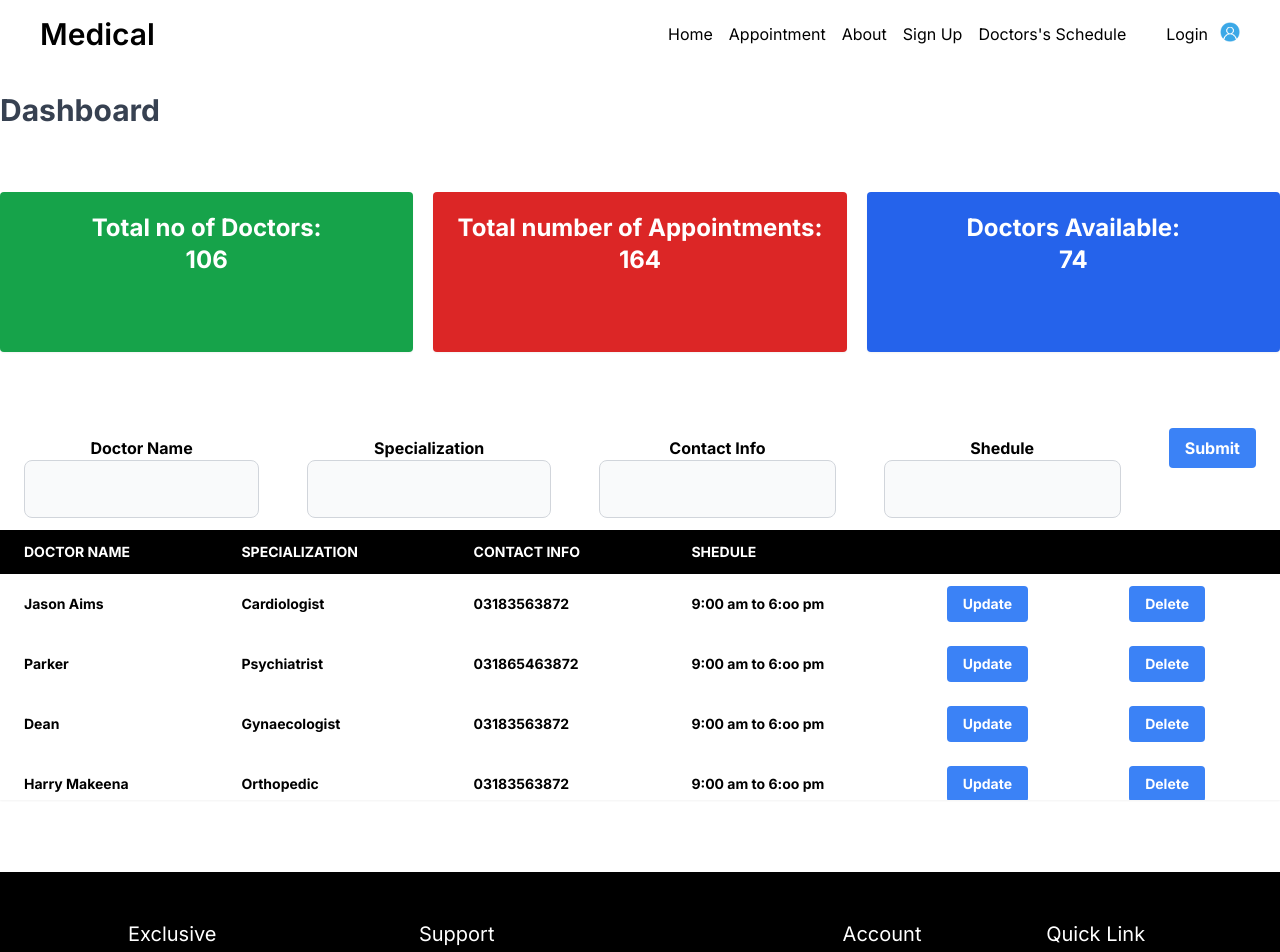
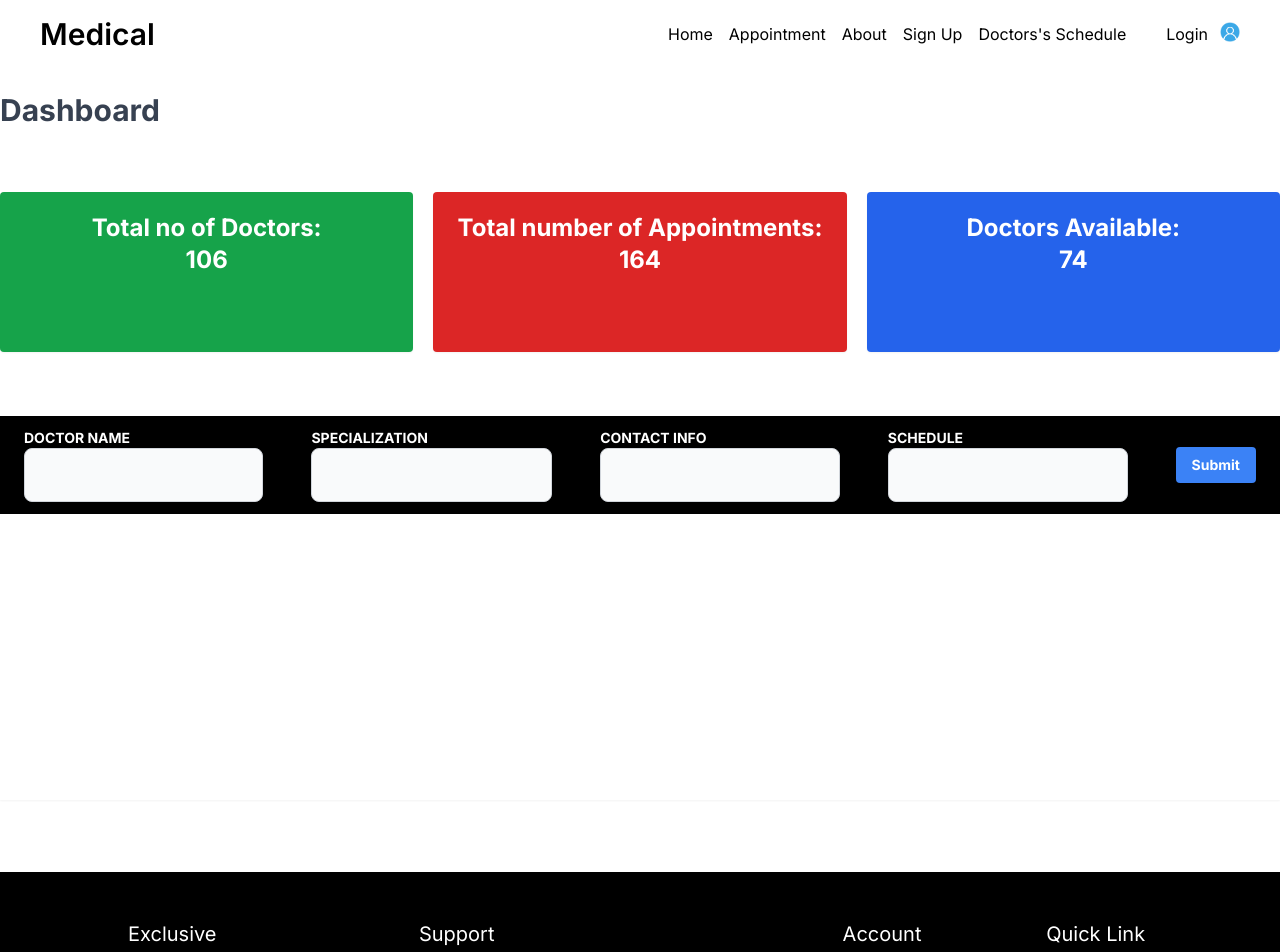
Before and after one commit to muzammilpro/Doctor_Managment_System, a Next.js app: page /Admin in a window 1280 px wide. Shown: the top 952 px of the page. Built offline with nearby package versions, Linux system fonts and the light colour scheme.

Commit message:
Under Procedure

```diff
--- a/app/Admin/page.js
+++ b/app/Admin/page.js
@@ -1,234 +1,304 @@
-import React from 'react'
+// "use client"
 
-export default function page() {
+// import React from 'react'
+
+// export default function page() {
+//   return (
+//     <div>
+//       <p className="text-gray-700 text-3xl mb-16 font-bold">Dashboard</p>
+
+//       <div className="grid lg:grid-cols-3 gap-5 mb-16">
+//         <div className="rounded text-white  text-center pt-5 text-2xl font-bold bg-green-600 h-40 shadow-sm">Total no of Doctors: <br /> 106</div>
+//         <div className="rounded text-white  text-center pt-5 text-2xl font-bold bg-red-600 h-40 shadow-sm">Total number of Appointments: <br /> 164</div>
+//         <div className="rounded text-white  text-center pt-5 text-2xl font-bold bg-blue-600 h-40 shadow-sm">Doctors Available: <br /> 74</div>
+//       </div>
+//       <div className="grid col-1 bg-white h-96 shadow-sm">
+
+
+//         <div class="relative overflow-x-auto">
+//           <tr>
+//             <th scope="col" class="px-6 py-3">
+//               <label htmlFor="">Doctor Name</label>
+//               <input type="text" id="large-input" class="block w-full p-4 text-gray-900 border border-gray-300 rounded-lg bg-gray-50 sm:text-md focus:ring-blue-500 focus:border-blue-500 dark:bg-gray-700 dark:border-gray-600 dark:placeholder-gray-400 dark:text-white dark:focus:ring-blue-500 dark:focus:border-blue-500"></input>
+//             </th>
+//             <th scope="col" class="px-6 py-3">
+//               <label htmlFor="">Specialization</label>
+//               <input type="text" id="large-input" class="block w-full p-4 text-gray-900 border border-gray-300 rounded-lg bg-gray-50 sm:text-md focus:ring-blue-500 focus:border-blue-500 dark:bg-gray-700 dark:border-gray-600 dark:placeholder-gray-400 dark:text-white dark:focus:ring-blue-500 dark:focus:border-blue-500"></input>
+//             </th>
+//             <th scope="col" class="px-6 py-3">
+//               <label htmlFor="">Contact Info</label>
+//               <input type="text" id="large-input" class="block w-full p-4 text-gray-900 border border-gray-300 rounded-lg bg-gray-50 sm:text-md focus:ring-blue-500 focus:border-blue-500 dark:bg-gray-700 dark:border-gray-600 dark:placeholder-gray-400 dark:text-white dark:focus:ring-blue-500 dark:focus:border-blue-500"></input>
+//             </th>
+//             <th scope="col" class="px-6 py-3">
+//               <label htmlFor="">Shedule</label>
+//               <input type="text" id="large-input" class="block w-full p-4 text-gray-900 border border-gray-300 rounded-lg bg-gray-50 sm:text-md focus:ring-blue-500 focus:border-blue-500 dark:bg-gray-700 dark:border-gray-600 dark:placeholder-gray-400 dark:text-white dark:focus:ring-blue-500 dark:focus:border-blue-500"></input>
+//             </th>
+
+//             <th scope="col" class="px-6 py-3">
+//               <button class="bg-blue-500 hover:bg-blue-700 text-white font-bold py-2 px-4 rounded">
+//                 Submit
+//               </button>
+
+//             </th>
+
+//           </tr>
+//           <table class="w-full text-sm text-left text-black dark:text-gray-400">
+//             <thead class="text-md bg-black text-white  uppercase dark:text-gray-400">
+//               <tr>
+//                 <th scope="col" class="px-6 py-3">
+//                   Doctor Name
+//                 </th>
+//                 <th scope="col" class="px-6 py-3">
+//                   Specialization
+//                 </th>
+//                 <th scope="col" class="px-6 py-3">
+//                   Contact Info
+//                 </th>
+//                 <th scope="col" class="px-6 py-3">
+//                   Shedule
+//                 </th>
+//                 <th scope="col" class="px-6 py-3">
+
+//                 </th>
+//                 <th scope="col" class="px-6 py-3">
+
+//                 </th>
+
+//               </tr>
+//             </thead>
+
+//             <tr>
+//               <th scope="col" class="px-6 py-3">
+//                 Jason Aims
+//               </th>
+//               <th scope="col" class="px-6 py-3">
+//                 Cardiologist
+//               </th>
+//               <th scope="col" class="px-6 py-3">
+//                 03183563872
+//               </th>
+//               <th scope="col" class="px-6 py-3">
+//                 9:00 am to 6:oo pm
+//               </th>
+//               <th scope="col" class="px-6 py-3">
+//                 <button class="bg-blue-500 hover:bg-blue-700 text-white font-bold py-2 px-4 rounded">
+//                   Update
+//                 </button>
+//               </th>
+//               <th scope="col" class="px-6 py-3">
+//                 <button class="bg-blue-500 hover:bg-blue-700 text-white font-bold py-2 px-4 rounded">
+//                   Delete
+//                 </button>
+//               </th>
+
+//             </tr>
+
+//             <tr>
+//               <th scope="col" class="px-6 py-3">
+//                 Parker
+//               </th>
+//               <th scope="col" class="px-6 py-3">
+//                 Psychiatrist
+//               </th>
+//               <th scope="col" class="px-6 py-3">
+//                 031865463872
+//               </th>
+//               <th scope="col" class="px-6 py-3">
+//                 9:00 am to 6:oo pm
+//               </th>
+//               <th scope="col" class="px-6 py-3">
+//                 <button class="bg-blue-500 hover:bg-blue-700 text-white font-bold py-2 px-4 rounded">
+//                   Update
+//                 </button>
+//               </th>
+//               <th scope="col" class="px-6 py-3">
+//                 <button class="bg-blue-500 hover:bg-blue-700 text-white font-bold py-2 px-4 rounded">
+//                   Delete
+//                 </button>
+//               </th>
+
+//             </tr>
+
+//             <tr>
+//               <th scope="col" class="px-6 py-3">
+//                 Dean
+//               </th>
+//               <th scope="col" class="px-6 py-3">
+//                 Gynaecologist
+//               </th>
+//               <th scope="col" class="px-6 py-3">
+//                 03183563872
+//               </th>
+//               <th scope="col" class="px-6 py-3">
+//                 9:00 am to 6:oo pm
+//               </th>
+//               <th scope="col" class="px-6 py-3">
+//                 <button class="bg-blue-500 hover:bg-blue-700 text-white font-bold py-2 px-4 rounded">
+//                   Update
+//                 </button>
+//               </th>
+//               <th scope="col" class="px-6 py-3">
+//                 <button class="bg-blue-500 hover:bg-blue-700 text-white font-bold py-2 px-4 rounded">
+//                   Delete
+//                 </button>
+//               </th>
+
+//             </tr>
+
+//             <tr>
+//               <th scope="col" class="px-6 py-3">
+//                 Harry Makeena
+//               </th>
+//               <th scope="col" class="px-6 py-3">
+//                 Orthopedic
+//               </th>
+//               <th scope="col" class="px-6 py-3">
+//                 03183563872
+//               </th>
+//               <th scope="col" class="px-6 py-3">
+//                 9:00 am to 6:oo pm
+//               </th>
+//               <th scope="col" class="px-6 py-3">
+//                 <button class="bg-blue-500 hover:bg-blue-700 text-white font-bold py-2 px-4 rounded">
+//                   Update
+//                 </button>
+//               </th>
+//               <th scope="col" class="px-6 py-3">
+//                 <button class="bg-blue-500 hover:bg-blue-700 text-white font-bold py-2 px-4 rounded">
+//                   Delete
+//                 </button>
+//               </th>
+
+//             </tr>
+
+//             <tr>
+//               <th scope="col" class="px-6 py-3">
+//                 Sumera
+//               </th>
+//               <th scope="col" class="px-6 py-3">
+//                 Ophthalmologist
+//               </th>
+//               <th scope="col" class="px-6 py-3">
+//                 03183563872
+//               </th>
+//               <th scope="col" class="px-6 py-3">
+//                 9:00 am to 6:oo pm
+//               </th>
+//               <th scope="col" class="px-6 py-3">
+//                 <button class="bg-blue-500 hover:bg-blue-700 text-white font-bold py-2 px-4 rounded">
+//                   Update
+//                 </button>
+//               </th>
+//               <th scope="col" class="px-6 py-3">
+//                 <button class="bg-blue-500 hover:bg-blue-700 text-white font-bold py-2 px-4 rounded">
+//                   Delete
+//                 </button>
+//               </th>
+
+//             </tr>
+
+//             <tr>
+//               <th scope="col" class="px-6 py-3">
+//                 Steve Jones
+//               </th>
+//               <th scope="col" class="px-6 py-3">
+//                 Urologist
+//               </th>
+//               <th scope="col" class="px-6 py-3">
+//                 03183563872
+//               </th>
+//               <th scope="col" class="px-6 py-3">
+//                 9:00 am to 6:oo pm
+//               </th>
+//               <th scope="col" class="px-6 py-3">
+//                 <button class="bg-blue-500 hover:bg-blue-700 text-white font-bold py-2 px-4 rounded">
+//                   Update
+//                 </button>
+//               </th>
+//               <th scope="col" class="px-6 py-3">
+//                 <button class="bg-blue-500 hover:bg-blue-700 text-white font-bold py-2 px-4 rounded">
+//                   Delete
+//                 </button>
+//               </th>
+
+//             </tr>
+//           </table>
+//         </div>
+//       </div>
+
+//     </div>
+//   )
+// }
+
+import React from 'react';
+
+export default function Page() {
   return (
     <div>
       <p className="text-gray-700 text-3xl mb-16 font-bold">Dashboard</p>
 
       <div className="grid lg:grid-cols-3 gap-5 mb-16">
-        <div className="rounded text-white  text-center pt-5 text-2xl font-bold bg-green-600 h-40 shadow-sm">Total no of Doctors: <br /> 106</div>
-        <div className="rounded text-white  text-center pt-5 text-2xl font-bold bg-red-600 h-40 shadow-sm">Total number of Appointments: <br /> 164</div>
-        <div className="rounded text-white  text-center pt-5 text-2xl font-bold bg-blue-600 h-40 shadow-sm">Doctors Available: <br /> 74</div>
+        <div className="rounded text-white text-center pt-5 text-2xl font-bold bg-green-600 h-40 shadow-sm">
+          Total no of Doctors: <br /> 106
+        </div>
+        <div className="rounded text-white text-center pt-5 text-2xl font-bold bg-red-600 h-40 shadow-sm">
+          Total number of Appointments: <br /> 164
+        </div>
+        <div className="rounded text-white text-center pt-5 text-2xl font-bold bg-blue-600 h-40 shadow-sm">
+          Doctors Available: <br /> 74
+        </div>
       </div>
+
       <div className="grid col-1 bg-white h-96 shadow-sm">
-
-
-        <div class="relative overflow-x-auto">
-          <tr>
-            <th scope="col" class="px-6 py-3">
-              <label htmlFor="">Doctor Name</label>
-              <input type="text" id="large-input" class="block w-full p-4 text-gray-900 border border-gray-300 rounded-lg bg-gray-50 sm:text-md focus:ring-blue-500 focus:border-blue-500 dark:bg-gray-700 dark:border-gray-600 dark:placeholder-gray-400 dark:text-white dark:focus:ring-blue-500 dark:focus:border-blue-500"></input>
-            </th>
-            <th scope="col" class="px-6 py-3">
-              <label htmlFor="">Specialization</label>
-              <input type="text" id="large-input" class="block w-full p-4 text-gray-900 border border-gray-300 rounded-lg bg-gray-50 sm:text-md focus:ring-blue-500 focus:border-blue-500 dark:bg-gray-700 dark:border-gray-600 dark:placeholder-gray-400 dark:text-white dark:focus:ring-blue-500 dark:focus:border-blue-500"></input>
-            </th>
-            <th scope="col" class="px-6 py-3">
-              <label htmlFor="">Contact Info</label>
-              <input type="text" id="large-input" class="block w-full p-4 text-gray-900 border border-gray-300 rounded-lg bg-gray-50 sm:text-md focus:ring-blue-500 focus:border-blue-500 dark:bg-gray-700 dark:border-gray-600 dark:placeholder-gray-400 dark:text-white dark:focus:ring-blue-500 dark:focus:border-blue-500"></input>
-            </th>
-            <th scope="col" class="px-6 py-3">
-              <label htmlFor="">Shedule</label>
-              <input type="text" id="large-input" class="block w-full p-4 text-gray-900 border border-gray-300 rounded-lg bg-gray-50 sm:text-md focus:ring-blue-500 focus:border-blue-500 dark:bg-gray-700 dark:border-gray-600 dark:placeholder-gray-400 dark:text-white dark:focus:ring-blue-500 dark:focus:border-blue-500"></input>
-            </th>
-
-            <th scope="col" class="px-6 py-3">
-              <button class="bg-blue-500 hover:bg-blue-700 text-white font-bold py-2 px-4 rounded">
-                Submit
-              </button>
-
-            </th>
-
-          </tr>
-          <table class="w-full text-sm text-left text-black dark:text-gray-400">
-            <thead class="text-md bg-black text-white  uppercase dark:text-gray-400">
+        <div className="relative overflow-x-auto">
+          <table className="w-full text-sm text-left text-black dark:text-gray-400">
+            <thead className="text-md bg-black text-white uppercase dark:text-gray-400">
               <tr>
-                <th scope="col" class="px-6 py-3">
-                  Doctor Name
+                <th scope="col" className="px-6 py-3">
+                  <label htmlFor="doctorName">Doctor Name</label>
+                  <input
+                    type="text"
+                    id="doctorName"
+                    className="block w-full p-4 text-gray-900 border border-gray-300 rounded-lg bg-gray-50 sm:text-md focus:ring-blue-500 focus:border-blue-500 dark:bg-gray-700 dark:border-gray-600 dark:placeholder-gray-400 dark:text-white dark:focus:ring-blue-500 dark:focus:border-blue-500"
+                  />
                 </th>
-                <th scope="col" class="px-6 py-3">
-                  Specialization
+                <th scope="col" className="px-6 py-3">
+                  <label htmlFor="specialization">Specialization</label>
+                  <input
+                    type="text"
+                    id="specialization"
+                    className="block w-full p-4 text-gray-900 border border-gray-300 rounded-lg bg-gray-50 sm:text-md focus:ring-blue-500 focus:border-blue-500 dark:bg-gray-700 dark:border-gray-600 dark:placeholder-gray-400 dark:text-white dark:focus:ring-blue-500 dark:focus:border-blue-500"
+                  />
                 </th>
-                <th scope="col" class="px-6 py-3">
-                  Contact Info
+                <th scope="col" className="px-6 py-3">
+                  <label htmlFor="contactInfo">Contact Info</label>
+                  <input
+                    type="text"
+                    id="contactInfo"
+                    className="block w-full p-4 text-gray-900 border border-gray-300 rounded-lg bg-gray-50 sm:text-md focus:ring-blue-500 focus:border-blue-500 dark:bg-gray-700 dark:border-gray-600 dark:placeholder-gray-400 dark:text-white dark:focus:ring-blue-500 dark:focus:border-blue-500"
+                  />
                 </th>
-                <th scope="col" class="px-6 py-3">
-                  Shedule
+                <th scope="col" className="px-6 py-3">
+                  <label htmlFor="schedule">Schedule</label>
+                  <input
+                    type="text"
+                    id="schedule"
+                    className="block w-full p-4 text-gray-900 border border-gray-300 rounded-lg bg-gray-50 sm:text-md focus:ring-blue-500 focus:border-blue-500 dark:bg-gray-700 dark:border-gray-600 dark:placeholder-gray-400 dark:text-white dark:focus:ring-blue-500 dark:focus:border-blue-500"
+                  />
                 </th>
-                <th scope="col" class="px-6 py-3">
-
+                <th scope="col" className="px-6 py-3">
+                  <button className="bg-blue-500 hover:bg-blue-700 text-white font-bold py-2 px-4 rounded">
+                    Submit
+                  </button>
                 </th>
-                <th scope="col" class="px-6 py-3">
-
-                </th>
-
               </tr>
             </thead>
-
-            <tr>
-              <th scope="col" class="px-6 py-3">
-                Jason Aims
-              </th>
-              <th scope="col" class="px-6 py-3">
-                Cardiologist
-              </th>
-              <th scope="col" class="px-6 py-3">
-                03183563872
-              </th>
-              <th scope="col" class="px-6 py-3">
-                9:00 am to 6:oo pm
-              </th>
-              <th scope="col" class="px-6 py-3">
-                <button class="bg-blue-500 hover:bg-blue-700 text-white font-bold py-2 px-4 rounded">
-                  Update
-                </button>
-              </th>
-              <th scope="col" class="px-6 py-3">
-                <button class="bg-blue-500 hover:bg-blue-700 text-white font-bold py-2 px-4 rounded">
-                  Delete
-                </button>
-              </th>
-
-            </tr>
-
-            <tr>
-              <th scope="col" class="px-6 py-3">
-                Parker
-              </th>
-              <th scope="col" class="px-6 py-3">
-                Psychiatrist
-              </th>
-              <th scope="col" class="px-6 py-3">
-                031865463872
-              </th>
-              <th scope="col" class="px-6 py-3">
-                9:00 am to 6:oo pm
-              </th>
-              <th scope="col" class="px-6 py-3">
-                <button class="bg-blue-500 hover:bg-blue-700 text-white font-bold py-2 px-4 rounded">
-                  Update
-                </button>
-              </th>
-              <th scope="col" class="px-6 py-3">
-                <button class="bg-blue-500 hover:bg-blue-700 text-white font-bold py-2 px-4 rounded">
-                  Delete
-                </button>
-              </th>
-
-            </tr>
-
-            <tr>
-              <th scope="col" class="px-6 py-3">
-                Dean
-              </th>
-              <th scope="col" class="px-6 py-3">
-                Gynaecologist
-              </th>
-              <th scope="col" class="px-6 py-3">
-                03183563872
-              </th>
-              <th scope="col" class="px-6 py-3">
-                9:00 am to 6:oo pm
-              </th>
-              <th scope="col" class="px-6 py-3">
-                <button class="bg-blue-500 hover:bg-blue-700 text-white font-bold py-2 px-4 rounded">
-                  Update
-                </button>
-              </th>
-              <th scope="col" class="px-6 py-3">
-                <button class="bg-blue-500 hover:bg-blue-700 text-white font-bold py-2 px-4 rounded">
-                  Delete
-                </button>
-              </th>
-
-            </tr>
-
-            <tr>
-              <th scope="col" class="px-6 py-3">
-                Harry Makeena
-              </th>
-              <th scope="col" class="px-6 py-3">
-                Orthopedic
-              </th>
-              <th scope="col" class="px-6 py-3">
-                03183563872
-              </th>
-              <th scope="col" class="px-6 py-3">
-                9:00 am to 6:oo pm
-              </th>
-              <th scope="col" class="px-6 py-3">
-                <button class="bg-blue-500 hover:bg-blue-700 text-white font-bold py-2 px-4 rounded">
-                  Update
-                </button>
-              </th>
-              <th scope="col" class="px-6 py-3">
-                <button class="bg-blue-500 hover:bg-blue-700 text-white font-bold py-2 px-4 rounded">
-                  Delete
-                </button>
-              </th>
-
-            </tr>
-
-            <tr>
-              <th scope="col" class="px-6 py-3">
-                Sumera
-              </th>
-              <th scope="col" class="px-6 py-3">
-                Ophthalmologist
-              </th>
-              <th scope="col" class="px-6 py-3">
-                03183563872
-              </th>
-              <th scope="col" class="px-6 py-3">
-                9:00 am to 6:oo pm
-              </th>
-              <th scope="col" class="px-6 py-3">
-                <button class="bg-blue-500 hover:bg-blue-700 text-white font-bold py-2 px-4 rounded">
-                  Update
-                </button>
-              </th>
-              <th scope="col" class="px-6 py-3">
-                <button class="bg-blue-500 hover:bg-blue-700 text-white font-bold py-2 px-4 rounded">
-                  Delete
-                </button>
-              </th>
-
-            </tr>
-
-            <tr>
-              <th scope="col" class="px-6 py-3">
-                Steve Jones
-              </th>
-              <th scope="col" class="px-6 py-3">
-                Urologist
-              </th>
-              <th scope="col" class="px-6 py-3">
-                03183563872
-              </th>
-              <th scope="col" class="px-6 py-3">
-                9:00 am to 6:oo pm
-              </th>
-              <th scope="col" class="px-6 py-3">
-                <button class="bg-blue-500 hover:bg-blue-700 text-white font-bold py-2 px-4 rounded">
-                  Update
-                </button>
-              </th>
-              <th scope="col" class="px-6 py-3">
-                <button class="bg-blue-500 hover:bg-blue-700 text-white font-bold py-2 px-4 rounded">
-                  Delete
-                </button>
-              </th>
-
-            </tr>
-
-
+            <tbody>
+              {/* ... Your rows (tr elements) go here ... */}
+            </tbody>
           </table>
         </div>
-
-
-
       </div>
-
     </div>
-  )
+  );
 }
```
Also changed, not shown: app/components/navbar.js (+28 -125 lines).
